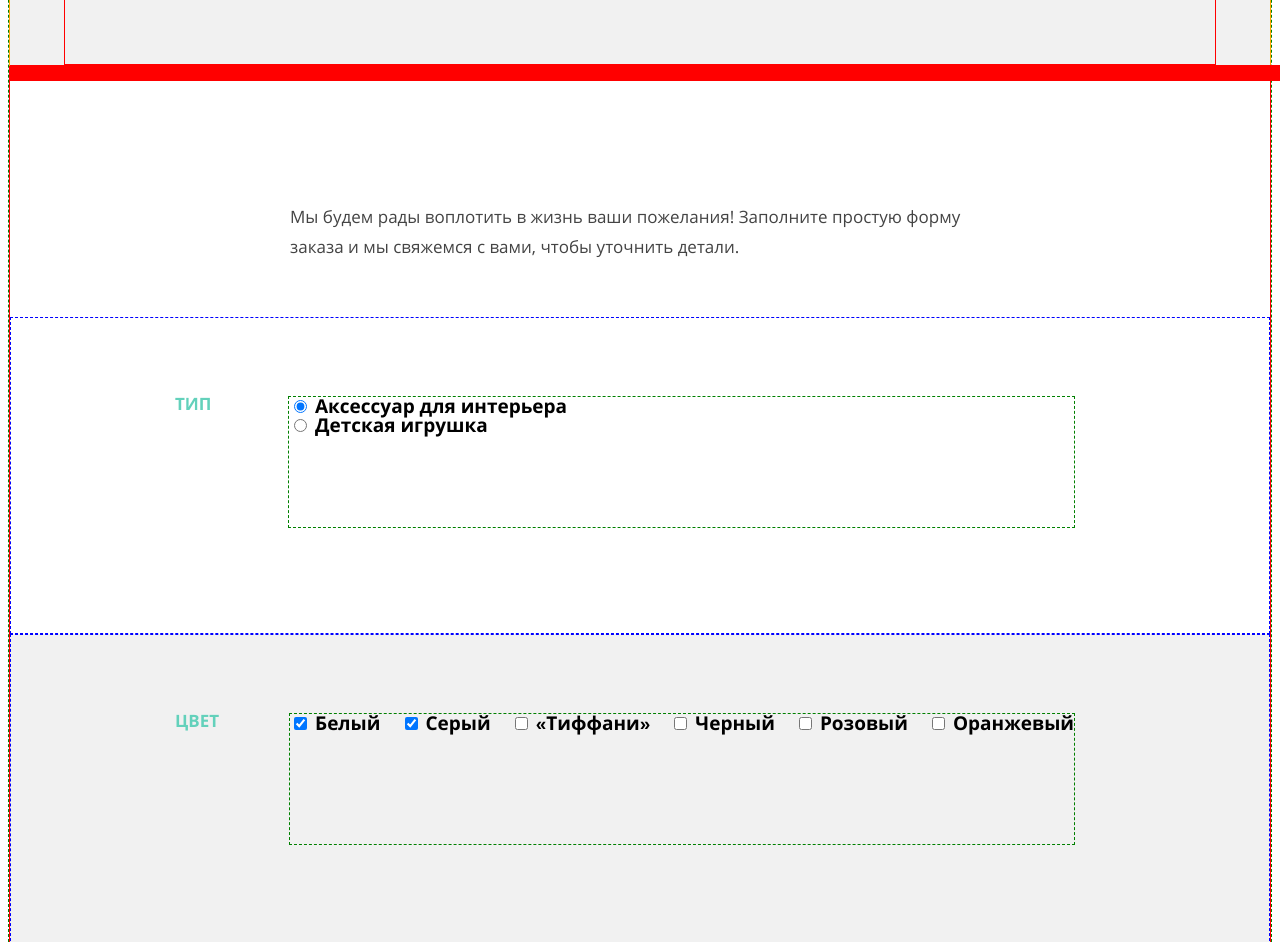
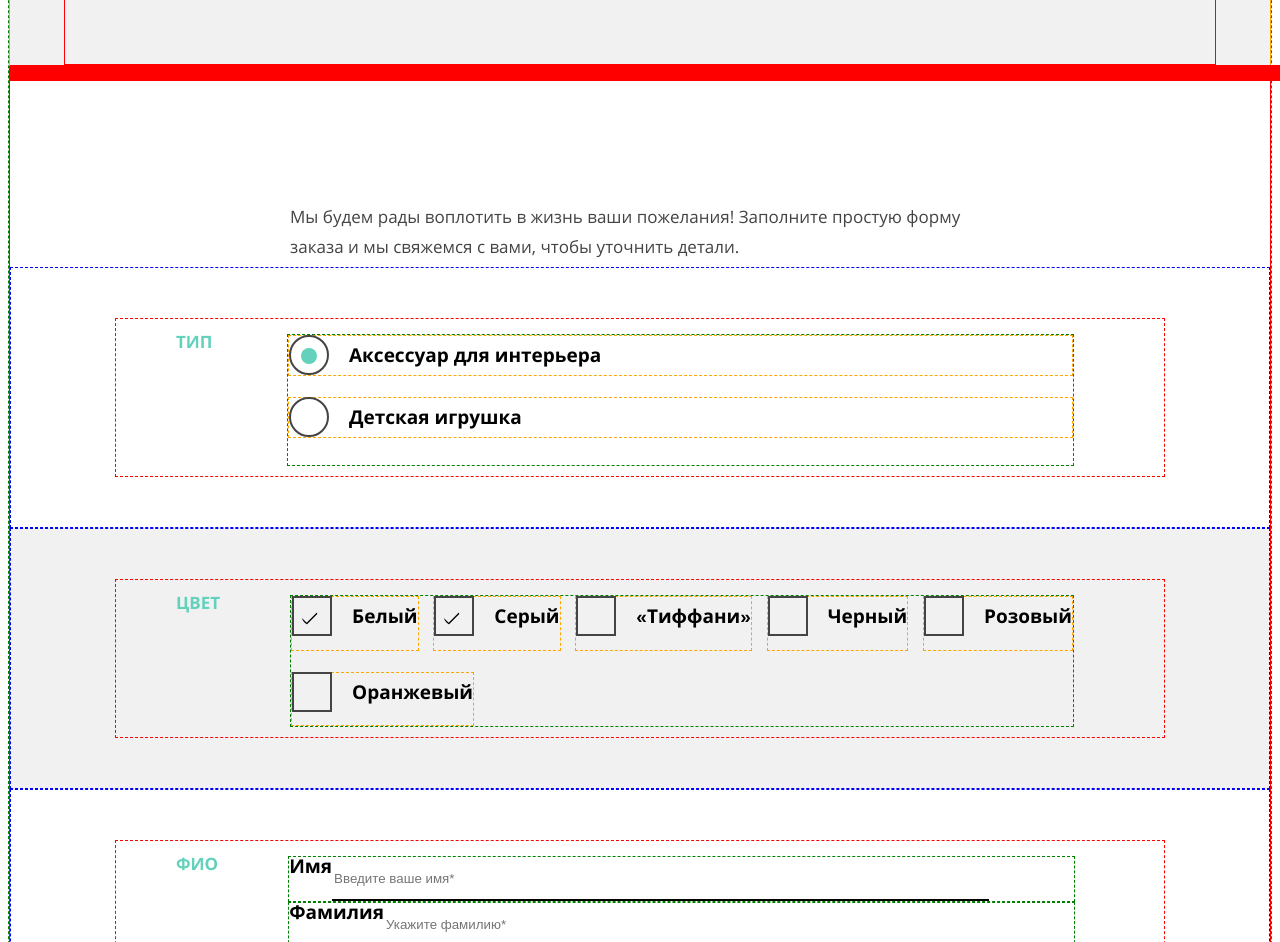
Before and after one commit to DimitriAleksandrovic/187460-mishka, a website: page form.html in a window 1280 px wide. Shown: the part 273-1215 px from the top of the page. Drawn offline with nearby package versions, Linux system fonts and the light colour scheme; files that its build step writes are made by us from their sources; files whose address does not match are found by name.

Commit message:
стилизованы чекбоксы и радиокнопки в формах

```diff
--- a/form.html
+++ b/form.html
@@ -40,11 +40,11 @@
                 <div class="order__fieldset-headline">Тип</div>
                 <div class="order__radio">
                     <div class="order__radio-field">
-                        <input type="radio" name="interier" id="interier" checked>
+                        <input class="order__radio-input" type="radio" name="interier" id="interier" checked>
                         <label class="order__fieldlabel--radio" for="interier">Аксессуар для интерьера</label>
                     </div>
                     <div class="order__radio-field">
-                        <input type="radio" name="toy" id="toy">
+                        <input class="order__radio-input" type="radio" name="toy" id="toy">
                         <label class="order__fieldlabel--radio" for="interier">Детская игрушка</label>
                     </div>
                 </div>
@@ -55,28 +55,28 @@
                 <div class="order__fieldset-headline">Цвет</div>
                 <div class="order__checkbox">
                     <div class="order__checkbox-field">
-                        <input type="checkbox" name="white" id="white" checked>
-                        <label class="order__fieldlabel" for="white">Белый</label>
+                        <input class="order__checkbox-input" type="checkbox" name="white" id="white" checked>
+                        <label class="order__fieldlabel--checkbox" for="white">Белый</label>
                     </div>
                     <div class="order__checkbox-field">
-                        <input class="checkbox" type="checkbox" name="gray" id="gray" checked>
-                        <label class="order__fieldlabel" for="gray">Серый</label>
+                        <input class="order__checkbox-input" type="checkbox" name="gray" id="gray" checked>
+                        <label class="order__fieldlabel--checkbox" for="gray">Серый</label>
                     </div>
                     <div class="order__checkbox-field">
-                        <input type="checkbox" name="tiffany" id="tiffany">
-                        <label class="order__fieldlabel" for="tiffany">«Тиффани»</label>
+                        <input class="order__checkbox-input" type="checkbox" name="tiffany" id="tiffany">
+                        <label class="order__fieldlabel--checkbox" for="tiffany">«Тиффани»</label>
                     </div>
                     <div class="order__checkbox-field">
-                        <input type="checkbox" name="black" id="black">
-                        <label class="order__fieldlabel" for="black">Черный</label>
+                        <input class="order__checkbox-input" type="checkbox" name="black" id="black">
+                        <label class="order__fieldlabel--checkbox" for="black">Черный</label>
                     </div>
                     <div class="order__checkbox-field">
-                        <input type="checkbox" name="rose" id="rose">
-                        <label class="order__fieldlabel" for="rose">Розовый</label>
+                        <input class="order__checkbox-input" type="checkbox" name="rose" id="rose">
+                        <label class="order__fieldlabel--checkbox" for="rose">Розовый</label>
                     </div>
                     <div class="order__checkbox-field">
-                        <input type="checkbox" name="orange" id="orange">
-                        <label class="order__fieldlabel" for="orange">Оранжевый</label>
+                        <input class="order__checkbox-input" type="checkbox" name="orange" id="orange">
+                        <label class="order__fieldlabel--checkbox" for="orange">Оранжевый</label>
                     </div>
                 </div>
             </div>
--- a/sass/blocks/main-nav.scss
+++ b/sass/blocks/main-nav.scss
@@ -36,20 +36,20 @@
     .main-nav__catalog-list {
         display: flex;
         flex-wrap: wrap;
-        align-content: baseline;
+        align-content: flex-end;
         margin-left: 15px;
-        width: 335px;
+        width: 340px;
     }
     .main-nav__items {
         /*margin-top: auto;*/
-        width: 165px;
+        min-width: 170px;
         height: 60px;
-        @include main-paddings(50px, 15px, 25px);
+        @include main-paddings(30px, 15px, 25px);
         box-sizing: border-box;
         @include font-set(bold, 15px, 24px, left);
         background-color: transparent;
         border: none;
-        /*border: 1px solid orange;*/
+        border: 1px solid orange;
     }
 }
 
--- a/sass/blocks/nav-wrapper.scss
+++ b/sass/blocks/nav-wrapper.scss
@@ -1,4 +1,5 @@
 .nav-wrapper {
+    display: none;
     position: absolute;
     top: 90px;
     width: 320px;
--- a/sass/blocks/page-header.scss
+++ b/sass/blocks/page-header.scss
@@ -14,11 +14,11 @@
 
 .page-header__tittle {
     margin: 0 auto;
-    max-width: 244px;
+    max-width: 260px;
     /*height: 30px;*/
     /*padding-left: 38px;
     padding-right: 38px;*/
-    padding-top: 72px;
+    padding-top: 70px;
     padding-bottom: 75px;
     @include font-set(bold, 27px, 30px, center);
     color: rgb(1, 0, 0);
--- a/sass/blocks/user-nav.scss
+++ b/sass/blocks/user-nav.scss
@@ -63,7 +63,7 @@
             max-width: 85px;
         }
         &--cart {
-            letter-spacing: 0.03em;
+            letter-spacing: 0.02em;
             max-width: 265px;
         }
         &:last-child {
--- a/sass/global/order.scss
+++ b/sass/global/order.scss
@@ -8,7 +8,7 @@
 .order__txt {
     margin: 0 auto;
     max-width: 320px;
-    @include main-paddings(30px, 28px, 55px);
+    @include main-paddings(30px, 20px, 5px);
     padding-right: 30px;
     box-sizing: border-box;
     display: block;
@@ -16,8 +16,107 @@
     color: $darkgray;
 }
 
+.order__fieldset-headline {
+    padding-bottom: 25px;
+    @include font-set(bold, 17px, 16px, left);
+    color: $green;
+    text-transform: uppercase;
+}
+
+.order__radio-field,
+.order__checkbox-field {
+    position: relative;
+    padding-top: 10px;
+    padding-bottom: 10px;
+    margin-bottom: 21px;
+    &:last-child {
+        margin-bottom: 0;
+    }
+    border: 1px dashed orange;
+}
+
+
+/*.order__checkbox-field {
+    position: relative;
+    margin-bottom: 20px;
+    &:last-child {
+        margin-bottom: 0;
+    }
+}*/
+
+.order__fieldlabel {
+    &--radio,
+    &--checkbox {
+        padding-left: 60px;
+        &::before {
+            content: "";
+            position: absolute;
+            top: -1px;
+            left: 0px;
+            width: 40px;
+            height: 40px;
+            border: 2px solid $darkgray;
+            border-radius: 50%;
+            box-sizing: border-box;
+        }
+        &:hover {
+            &::before {
+                cursor: pointer;
+                border: 2px solid $green;
+            }
+            &:active {
+                &::before {
+                    cursor: pointer;
+                    border: 2px solid $gray;
+                }
+            }
+        }
+        &::after {
+            content: "";
+            position: absolute;
+            top: 12px;
+            left: 12px;
+            width: 16px;
+            height: 16px;
+            border-radius: 50%;
+            background-color: $green;
+            display: none;
+        }
+    }
+    &--checkbox {
+        &::before {
+            border-radius: 0;
+        }
+        &::after {
+            content: "";
+            position: absolute;
+            top: 12px;
+            left: 10px;
+            background: url("../img/icon-tick.svg") 50% 50% no-repeat;
+            background-size: 22px 22px;
+            display: none;
+        }
+    }
+}
+
+.order__radio-field input:checked + label::after,
+.order__checkbox-field input:checked + label::after {
+    display: block;
+}
+
+.order__radio-input,
+.order__checkbox-input {
+    position: absolute;
+    min-width: 1px;
+    min-height: 1px;
+    opacity: 0;
+}
+
 .order__required {
-    @include font-set(normal, 14px, 16px, left);
+    @include font-set(normal,
+    14px,
+    16px,
+    left);
 }
 
 .order__fieldset-radio,
@@ -27,28 +126,27 @@
 .order__fieldset-comment {
     padding: 0;
     margin: 0 auto;
-    margin-top: 30px;
-    padding-top: 25px;
+    /*margin-top: 30px;*/
+    /*padding-top: 25px;*/
     border: 1px dashed blue;
 }
 
 .order__fieldset-inner {
     margin: 0 auto;
     max-width: 320px;
-    @include main-paddings(30px, 28px, 55px);
+    @include main-paddings(30px,
+    15px,
+    10px);
     padding-right: 30px;
     box-sizing: border-box;
+    border: 1px dashed red;
 }
 
 .order__checkbox,
 .order__radio {
+    /*padding-top: 10px;
+    padding-bottom: 15px;*/
     border: 1px dashed green;
-}
-
-.order__fieldset-headline {
-    @include font-set(bold, 17px, 16px, left);
-    color: $green;
-    text-transform: uppercase;
 }
 
 .order__textfield {
@@ -67,7 +165,10 @@
 
 @media (min-width: 768px) {
     .order {
-        @include font-set(bold, 19px, 19px, left);
+        @include font-set(bold,
+        19px,
+        19px,
+        left);
     }
     .order__txt {
         max-width: 768px;
@@ -139,7 +240,10 @@
         padding-left: 175px;
         padding-right: 175px;
         padding-top: 135px;
-        @include font-set(normal, 17px, 30px, left);
+        @include font-set(normal,
+        17px,
+        30px,
+        left);
     }
     .order__fieldset-headline {
         padding-right: 70px;
--- a/sass/variables.scss
+++ b/sass/variables.scss
@@ -1,4 +1,5 @@
 $darkgray: rgb(68, 68, 68);
+$gray: rgb(199, 199, 199);
 $lightgray: rgb(236, 236, 236);
 $lightestgray: rgb(241, 241, 241);
 $white: rgb(255, 255, 255);
```
